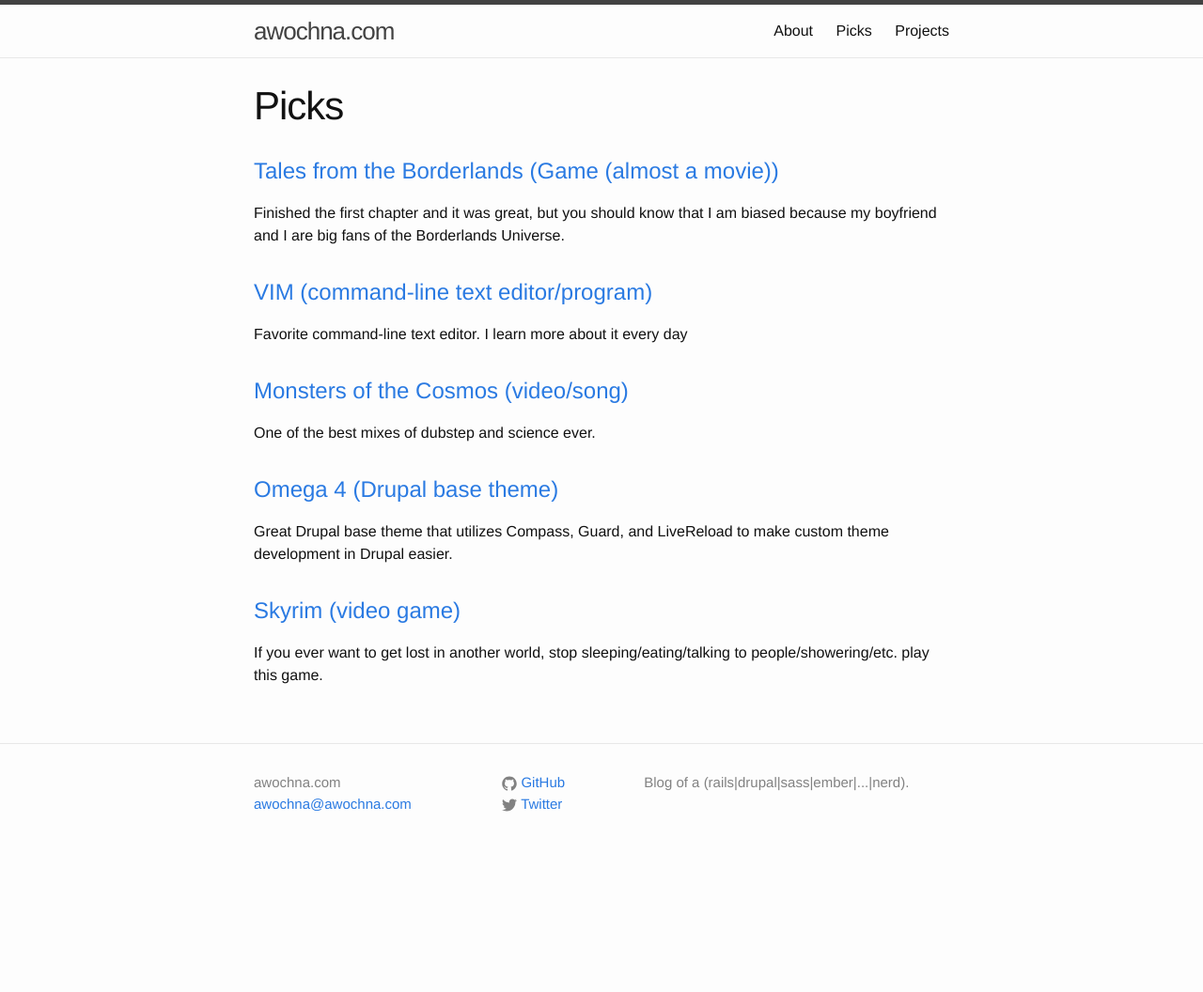
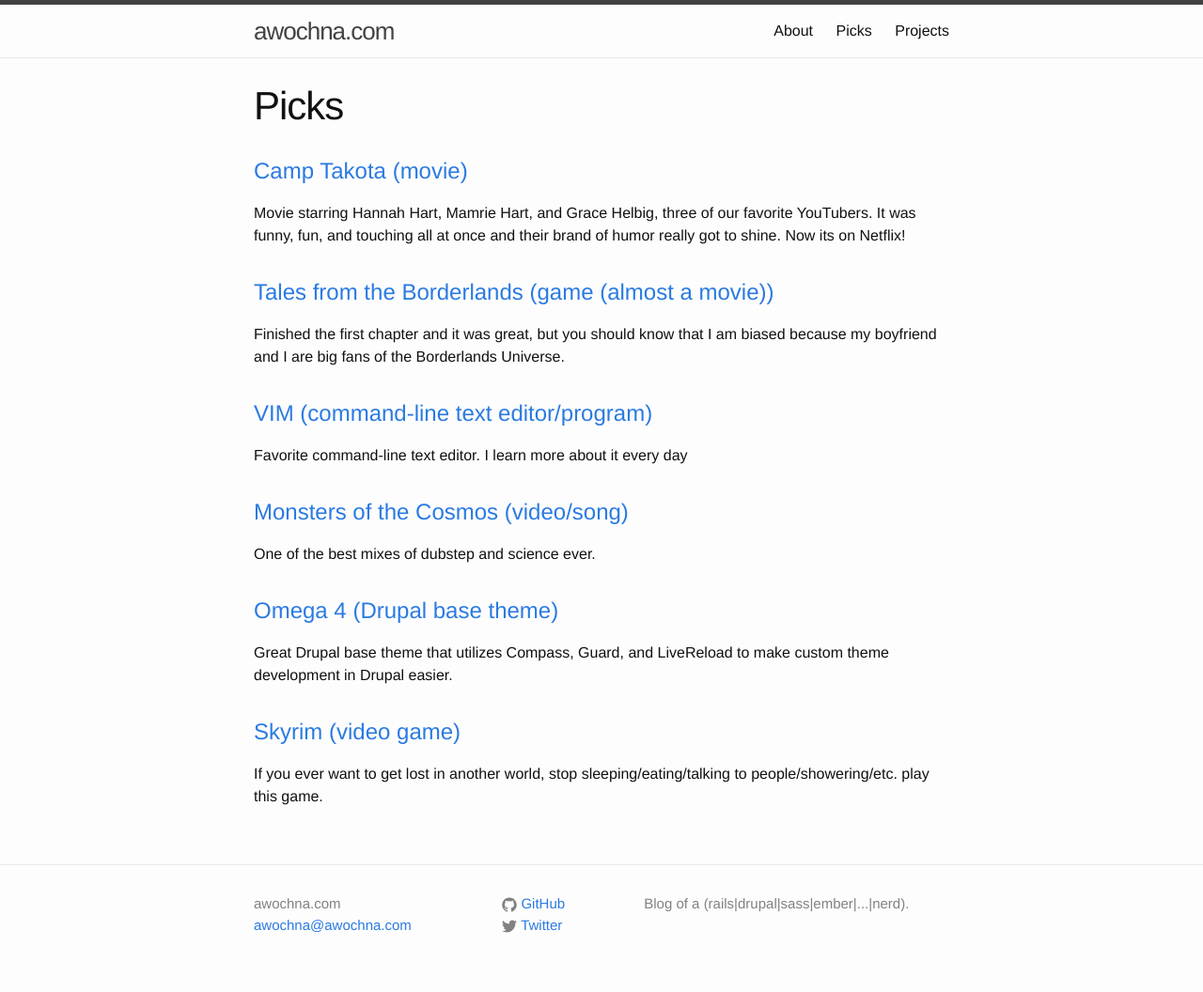
Before and after one commit to awochna/jekyll-blog, a Jekyll site: the page built from picks.html, in a window 1280 px wide. Shown: the whole page at 94% size. Built offline with Jekyll 4.4.1, drawn with Linux system fonts in a browser that asks for light colours; before the commit the page ends 927 px from its top, so only the background shows below that.

Commit message:
Add Camp Takota to the picks

```diff
--- a/_data/picks.yml
+++ b/_data/picks.yml
@@ -1,5 +1,10 @@
+- title: Camp Takota
+  type: movie
+  url: http://www.camptakota.com/
+  description: Movie starring Hannah Hart, Mamrie Hart, and Grace Helbig, three of our favorite YouTubers. It was funny, fun, and touching all at once and their brand of humor really got to shine. Now its on Netflix!
+
 - title: Tales from the Borderlands
-  type: Game (almost a movie)
+  type: game (almost a movie)
   url: https://www.telltalegames.com/talesfromtheborderlands/
   description: Finished the first chapter and it was great, but you should know that I am biased because my boyfriend and I are big fans of the Borderlands Universe.
 
```
